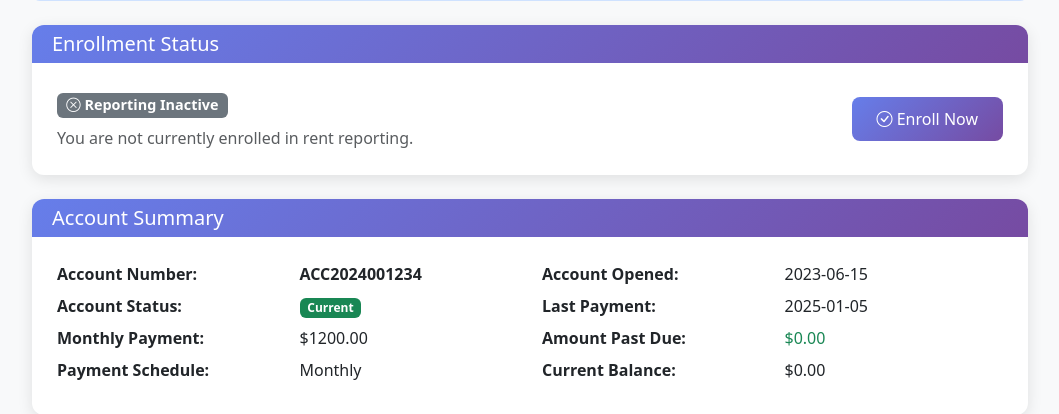
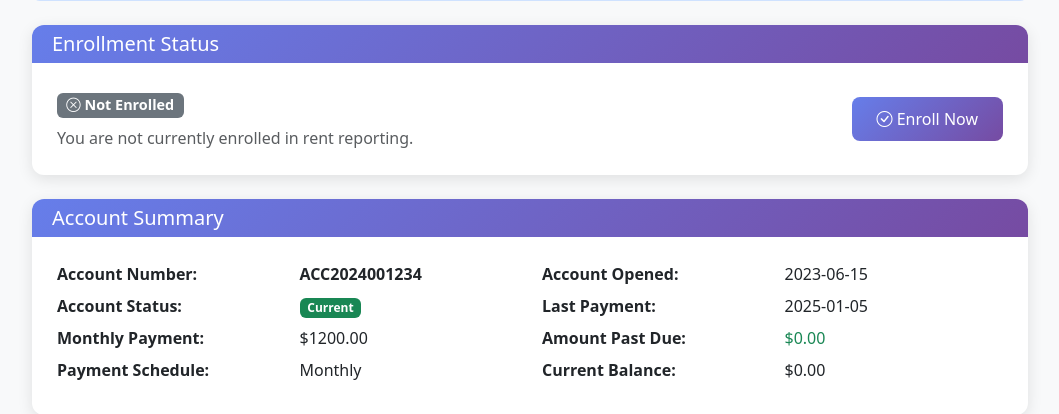
Before and after one commit to PeakMade/Credit-Boost-Portal, a Flask app: page /resident/rent-reporting in a window 1280 px wide. Shown: the part 603-1017 px from the top of the page, without its empty margins (110-1169 px from the left). Run offline with Flask 3, Linux system fonts and the light colour scheme.

Commit message:
Replace Active/Inactive terminology with Enrolled/Not Enrolled throughout application

```diff
--- a/app.py
+++ b/app.py
@@ -94,7 +94,7 @@ def resident_enroll():
 
             # Match successful - enroll resident
             resident['enrolled'] = True
-            resident['enrollment_status'] = 'active'
+            resident['enrollment_status'] = 'enrolled'
             resident['tradeline_created'] = True
             resident['enrollment_history'].append({
                 'action': 'enrolled',
@@ -152,7 +152,7 @@ def resident_opt_out():
 
     if request.method == 'POST':
         resident['enrolled'] = False
-        resident['enrollment_status'] = 'inactive'
+        resident['enrollment_status'] = 'not_enrolled'
         resident['enrollment_history'].append({
             'action': 'revoked consent',
             'timestamp': datetime.now().strftime('%Y-%m-%d %H:%M:%S')
--- a/templates/admin/rent_reporting.html
+++ b/templates/admin/rent_reporting.html
@@ -111,7 +111,7 @@
                                     {% if resident.enrollment_status == 'enrolled' %}
                                         <span class="badge bg-success">Enrolled</span>
                                     {% else %}
-                                        <span class="badge bg-secondary">Inactive</span>
+                                        <span class="badge bg-secondary">Not Enrolled</span>
                                     {% endif %}
                                 </td>
                                 <td>{{ resident.last_reported }}</td>
--- a/templates/resident/rent_reporting.html
+++ b/templates/resident/rent_reporting.html
@@ -68,13 +68,13 @@
                 <div class="d-flex align-items-center justify-content-between">
                     <div>
                         <h4>
-                            {% if resident.enrollment_status == 'active' %}
+                            {% if resident.enrollment_status == 'enrolled' %}
                                 <span class="badge bg-success status-badge">
-                                    <i class="bi bi-check-circle"></i> Reporting Active
+                                    <i class="bi bi-check-circle"></i> Enrolled
                                 </span>
                             {% else %}
                                 <span class="badge bg-secondary status-badge">
-                                    <i class="bi bi-x-circle"></i> Reporting Inactive
+                                    <i class="bi bi-x-circle"></i> Not Enrolled
                                 </span>
                             {% endif %}
                         </h4>
--- a/test_data.json
+++ b/test_data.json
@@ -12,7 +12,7 @@
       "last4_ssn": "1234",
       "ssn": "***-**-1234",
       "enrolled": false,
-      "enrollment_status": "inactive",
+      "enrollment_status": "not_enrolled",
       "tradeline_created": true,
       "enrollment_history": [
         {
@@ -81,7 +81,7 @@
       "last4_ssn": "5678",
       "ssn": "***-**-5678",
       "enrolled": true,
-      "enrollment_status": "active",
+      "enrollment_status": "enrolled",
       "tradeline_created": true,
       "enrollment_history": [
         {
@@ -130,7 +130,7 @@
       "last4_ssn": "9876",
       "ssn": "***-**-9876",
       "enrolled": true,
-      "enrollment_status": "active",
+      "enrollment_status": "enrolled",
       "tradeline_created": true,
       "enrollment_history": [
         {
```
Also changed, not shown: templates/resident/dashboard.html (+9 -9 lines).
